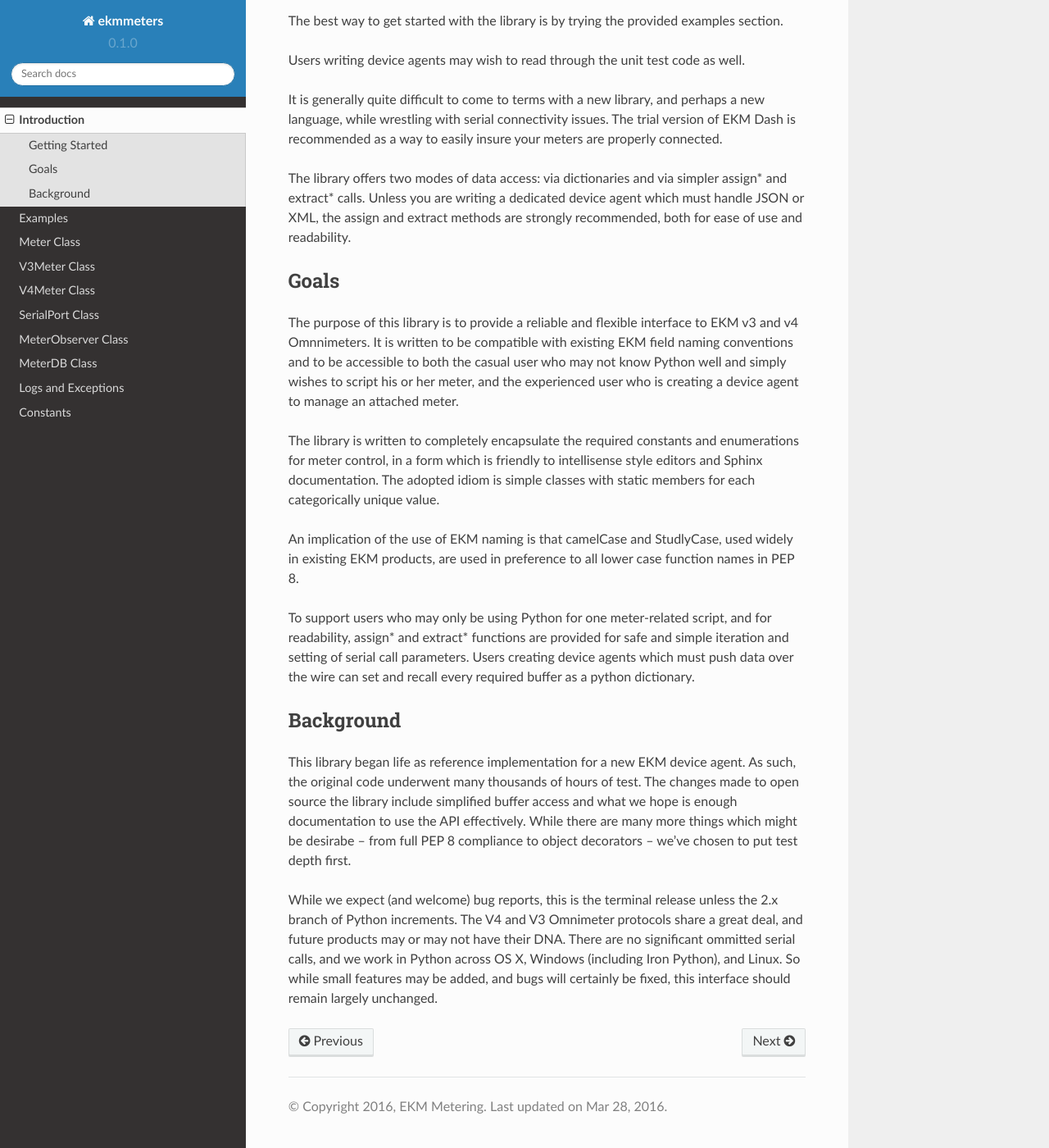
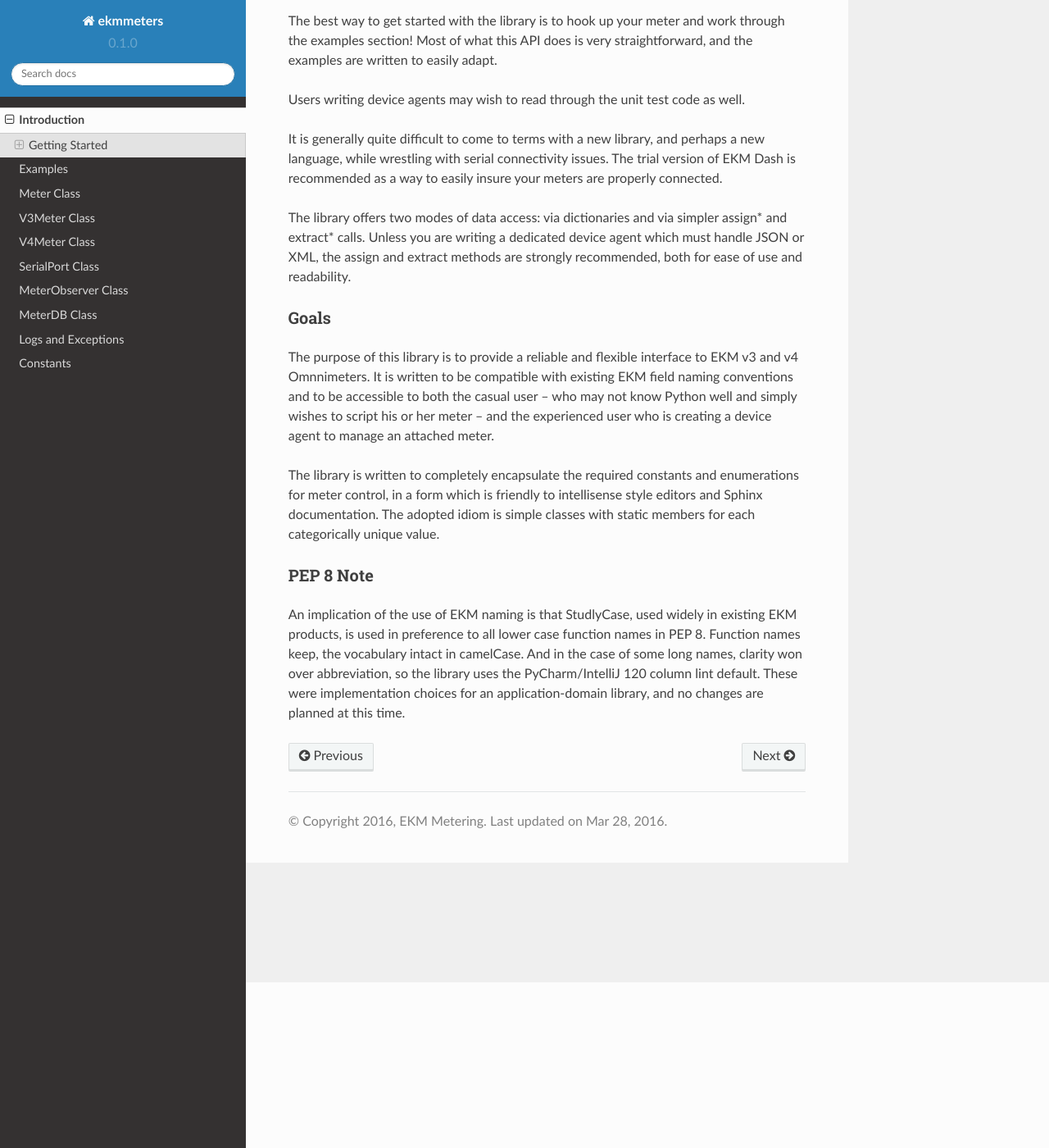
Before and after one commit to ekmmetering/ekmmeters, a Sphinx documentation site: the page built from docs/overview.rst, in a window 1280 px wide and 1400 px high, scrolled down 202 px. Shown: the whole window at 82% size. Built offline with Sphinx 7.4.7 and the Read the Docs theme 2.0.0, drawn with Linux system fonts in a browser that asks for light colours.

Commit message:
Update overview.rst

```diff
--- a/docs/overview.rst
+++ b/docs/overview.rst
@@ -8,7 +8,9 @@
 Getting Started
 ^^^^^^^^^^^^^^^
 
-The best way to get started with the library is by trying the provided examples section.
+The best way to get started with the library is to hook up your meter and work through the examples
+section!  Most of what this API does is very straightforward, and the examples are
+written to easily adapt.
 
 Users writing device agents may wish to read through the unit test code as well.
 
@@ -23,12 +25,12 @@
 recommended, both for ease of use and readability.
 
 Goals
-^^^^^
+*****
 
 The purpose of this library is to provide a reliable and flexible interface
 to EKM v3 and v4 Omnnimeters.  It is written to be compatible with existing
-EKM field naming conventions and to be accessible to both the casual user
-who may not know Python well and simply wishes to script his or her meter,
+EKM field naming conventions and to be accessible to both the casual user --
+who may not know Python well and simply wishes to script his or her meter --
 and the experienced user who is creating a device agent to manage an
 attached meter.
 
@@ -37,29 +39,13 @@
 style editors and Sphinx documentation.  The adopted idiom is simple
 classes with static members for each categorically unique value.
 
-An implication of the use of EKM naming is that camelCase and StudlyCase,
-used widely in existing EKM products, are used in preference to all lower
-case function names in PEP 8.
+PEP 8 Note
+**********
 
-To support users who may only be using Python for one meter-related script,
-and for readability, assign* and extract* functions are provided for safe
-and simple iteration and setting of serial call parameters.  Users creating
-device agents which must push data over the wire can set and recall every
-required buffer as a python dictionary.
-
-Background
-^^^^^^^^^^
-
-This library began life as reference implementation for a new EKM device agent.
-As such, the original code underwent many thousands of hours of test.  The changes
-made to open source the library include simplified buffer access and what we hope
-is enough documentation to use the API effectively.  While there are many more things
-which might be desirabe -- from full PEP 8 compliance to object decorators -- we've
-chosen to put test depth first.
-
-While we expect (and welcome) bug reports, this is the terminal release unless the
-2.x branch of Python increments.  The V4 and V3 Omnimeter protocols share a great deal,
-and future products may or may not have their DNA.  There are no significant ommitted
-serial calls, and we work in Python across OS X, Windows (including Iron Python),
-and Linux.  So while small features may be added, and bugs will certainly be fixed,
-this interface should remain largely unchanged.
+An implication of the use of EKM naming is that StudlyCase,
+used widely in existing EKM products, is used in preference to all lower
+case function names in PEP 8.  Function names keep, the vocabulary intact
+in camelCase.  And in the case of some long names, clarity won over
+abbreviation, so the library uses the PyCharm/IntelliJ 120 column lint default.
+These were implementation choices for an application-domain library,
+and no changes are planned at this time.
```
